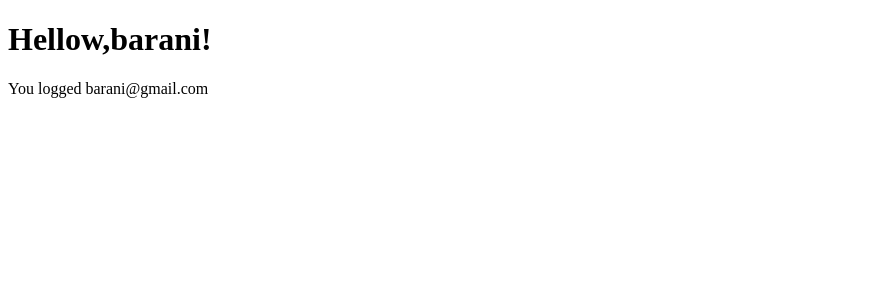
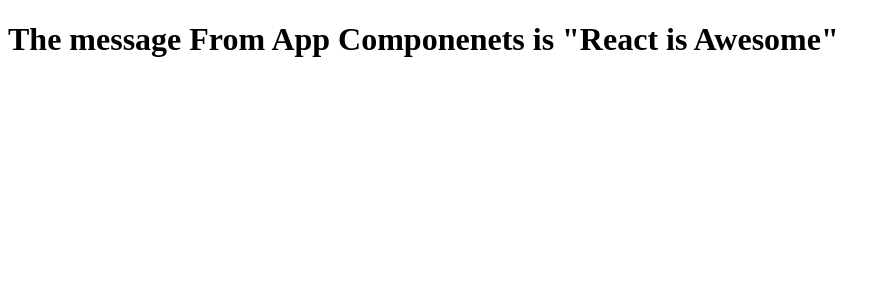
Before and after one commit to barani4462/first-react, a React (Vite) app: page / in a window 1280 px wide. Shown: the top 300 px of the page, without its empty margins (0-890 px from the left). Built offline with nearby package versions, Linux system fonts and the light colour scheme.

Commit message:
components goods train

```diff
--- a/src/App.jsx
+++ b/src/App.jsx
@@ -1,32 +1,45 @@
 //day 1:
+
+import CompB from "./componenets/CompB";
 
 // components - functional componenets and class componenets
 // functional componenets is the preferred way to create components in React
 
-import Greating from "./componenets/Greating";
+// import Greating from "./componenets/Greating";
+// function App() {
+//   //  const loggedInUser = {
+//   //   name: 'barani',
+//   //   email: 'barani@gmail.com',
+//   //  };
+//   function dataFromChild(name, email) {
+//     console.log(name, email);
+//   }
+
+//   return (
+//  <>
+//  {/* <Greating loggedInuser={loggedInUser}/> */}
+//   <Greating
+//   dataFromChild={dataFromChild}
+//   />
+//   </>
+
+//   )
+// }
+
+// export default App;
+
+// Day 3:
+
+
 function App() {
-  //  const loggedInUser = {
-  //   name: 'barani',
-  //   email: 'barani@gmail.com',
-  //  };
-  function dataFromChild(name, email) {
-    console.log(name, email);
-  }
 
-  return (
- <>
- {/* <Greating loggedInuser={loggedInUser}/> */}
-  <Greating
-  dataFromChild={dataFromChild}
+  const message = "React is Awesome";
+  return <CompB
+  message={message}
   />
-  </>
-
-  )
 }
 
 export default App;
-
-// Day 2:
 
 
 
@@ -44,10 +57,7 @@
 
 
 
-
-
-
-// Day 3:
+// Day 2:
 
 // import compB from "./components/compB";
 
--- /dev/null
+++ b/src/componenets/CompB.jsx
@@ -0,0 +1,11 @@
+import CompC from "./CompC";
+
+function CompB({ message }) {
+
+
+  return <CompC
+  message={message}
+  />
+}
+
+export default CompB;
--- /dev/null
+++ b/src/componenets/CompC.jsx
@@ -0,0 +1,9 @@
+import CompD from "./CompD";
+
+function CompC({ message }) {
+  return <CompD
+  message={message}
+  />
+}
+
+export default CompC;
--- /dev/null
+++ b/src/componenets/CompD.jsx
@@ -0,0 +1,9 @@
+function CompD({ message }) {
+  return (
+    <div>
+      <h1>The message From  App Componenets is "{message}"</h1>
+    </div>
+  )
+}
+
+export default CompD;
--- a/src/componenets/Greating.jsx
+++ /dev/null
@@ -1,40 +0,0 @@
-// day 1:
-// function Greating() {
-
-//     let num1 = 10;
-//     let num2 = 8;
-
-//     // let sum = num1 + num2;
-//     let add = () => num1 + num2;
-//   return (
-//   <>
-//      <h1>Hellow,world!</h1>
-//     <p>This is my first componenets</p>
-//     {/* <p>The sum of num1 and num2 { sum }</p> */}
-//     <p>The sum {num1} and {num2} is {add()}</p>
-
-//    </>
-//   )
-// }
-
-// export default Greating;
-
- function Greating(props) {
-
-//  console.log(props);
-    const name = 'barani';
-    const email = 'barani@gmail.com';
-
-    props.dataFromChild(name, email);
-  return (
-  <>
-     <h1>Hellow,{name}!</h1>
-    <p>You logged {email}</p>
-    {/* <p>The sum of num1 and num2 { sum }</p> */}
-    {/* <p>The sum {num1} and {num2} is {add()}</p> */}
-
-   </>
-  )
-}
-
-export default Greating;
```
Also changed, not shown: 1 other file (tests, documents, lock files or other folders).
